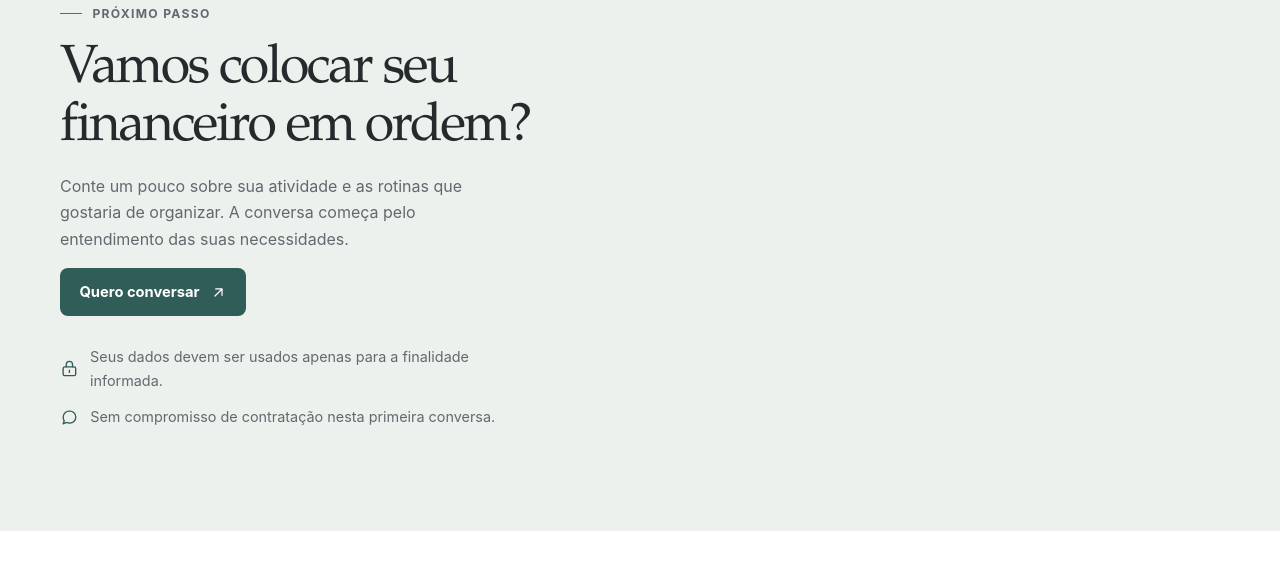
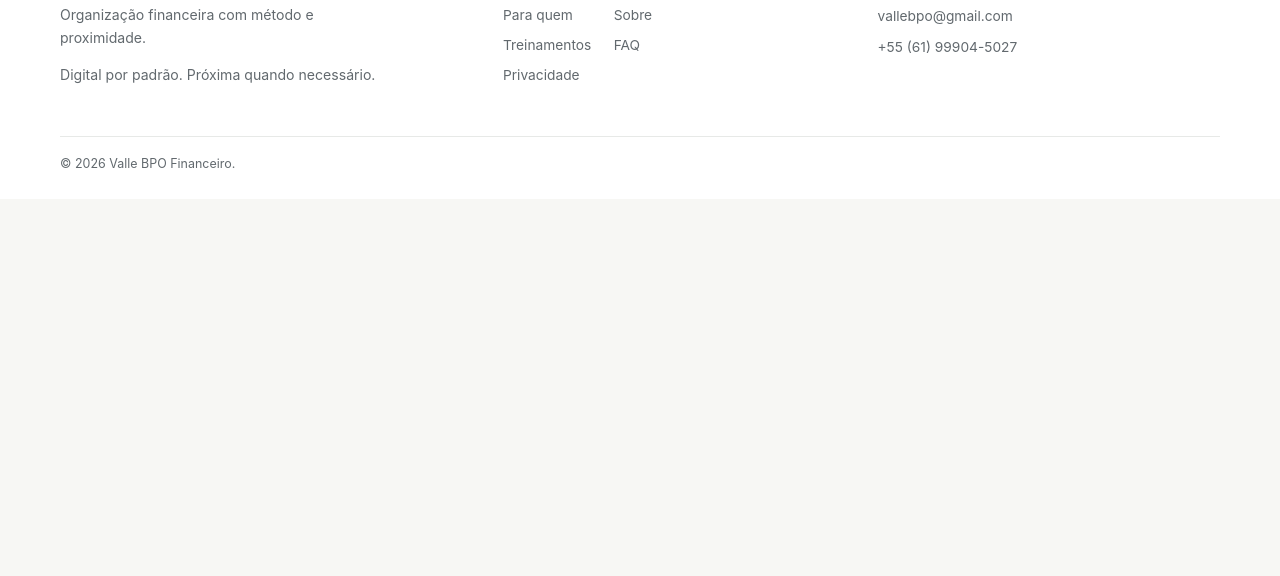
Before and after one commit to vallebpo/valle-bpo-site, a plain HTML site: page index.html in a window 1280 px wide. Shown: the part 9071-9647 px from the top of the page. After the commit the page ends 9270 px from the top, so only its background shows below. Drawn offline with Linux system fonts and the light colour scheme.

Commit message:
Remover chamada final de contato

```diff
--- a/index.html
+++ b/index.html
@@ -205,11 +205,6 @@
       </div>
     </section>
 
-    <section class="section contact-section" id="contato" aria-labelledby="contato-title">
-      <div class="container contact-grid"><div class="cta-copy"><p class="eyebrow">Próximo passo</p><h2 id="contato-title">Vamos colocar seu financeiro em ordem?</h2><p>Conte um pouco sobre sua atividade e as rotinas que gostaria de organizar. A conversa começa pelo entendimento das suas necessidades.</p><div class="button-row"><a class="button" href="#formulario-contato" data-whatsapp data-message="Olá! Vim pelo site da Valle BPO Financeiro e gostaria de conversar sobre a organização do meu financeiro.">Quero conversar <svg aria-hidden="true"><use href="#i-arrow-up-right"/></svg></a></div><div class="contact-points" id="contact-points"><div class="contact-point"><svg aria-hidden="true"><use href="#i-lock"/></svg><span>Seus dados devem ser usados apenas para a finalidade informada.</span></div><div class="contact-point"><svg aria-hidden="true"><use href="#i-message"/></svg><span>Sem compromisso de contratação nesta primeira conversa.</span></div></div></div>
-
-      </div>
-    </section>
   </main>
 
   <footer class="site-footer">
```
